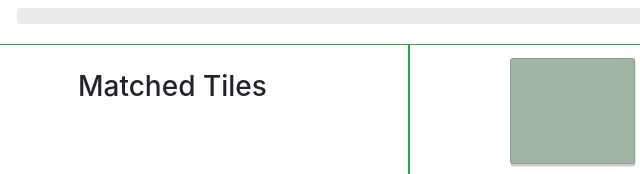
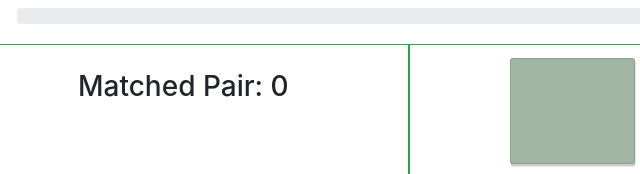
Before and after one commit to sadaimudiNaadhar/memory-test, a plain HTML site: page memoryGame.html in a window 1280 px wide. Shown: the part 154-328 px from the top of the page, 18-658 px from the left. Drawn offline with nearby package versions, Linux system fonts and the light colour scheme; some packages are replaced by stand-ins of ours.

Commit message:
fix: count

```diff
--- a/memoryGame.html
+++ b/memoryGame.html
@@ -64,7 +64,7 @@
 
         <div class="row">
             <div class="col-md-4 border border-success border-bottom-0">
-                <h3>Matched Tiles</h3>
+                <h3>Matched Pair: {{ matchedCards.length }}</h3>
                 <div class="p1_row">
                     <div class="row">
                         <div class="col-sm-6" ng-repeat="card in matchedCards">
```
